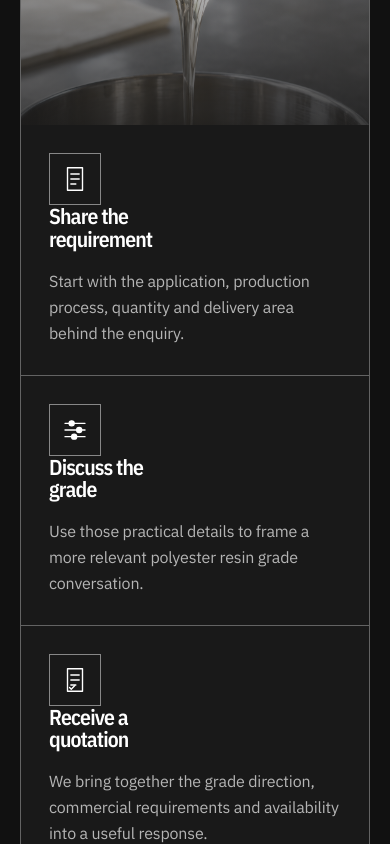
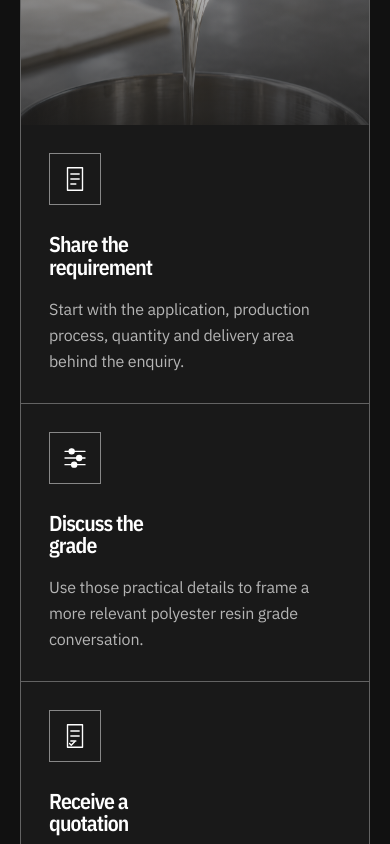
Before and after one commit to drifter089/TREXON-COMPANY, a Next.js app: page /about in a window 390 px wide. Shown: the part 1720-2564 px from the top of the page. Built offline with nearby package versions, Linux system fonts and the light colour scheme.

Commit message:
Space mobile supply flow cards

```diff
--- a/app/components/About.module.css
+++ b/app/components/About.module.css
@@ -435,6 +435,8 @@
 
   .flowStep {
     min-height: 0;
+    justify-content: flex-start;
+    gap: 28px;
     background: #191919;
   }
 
```
